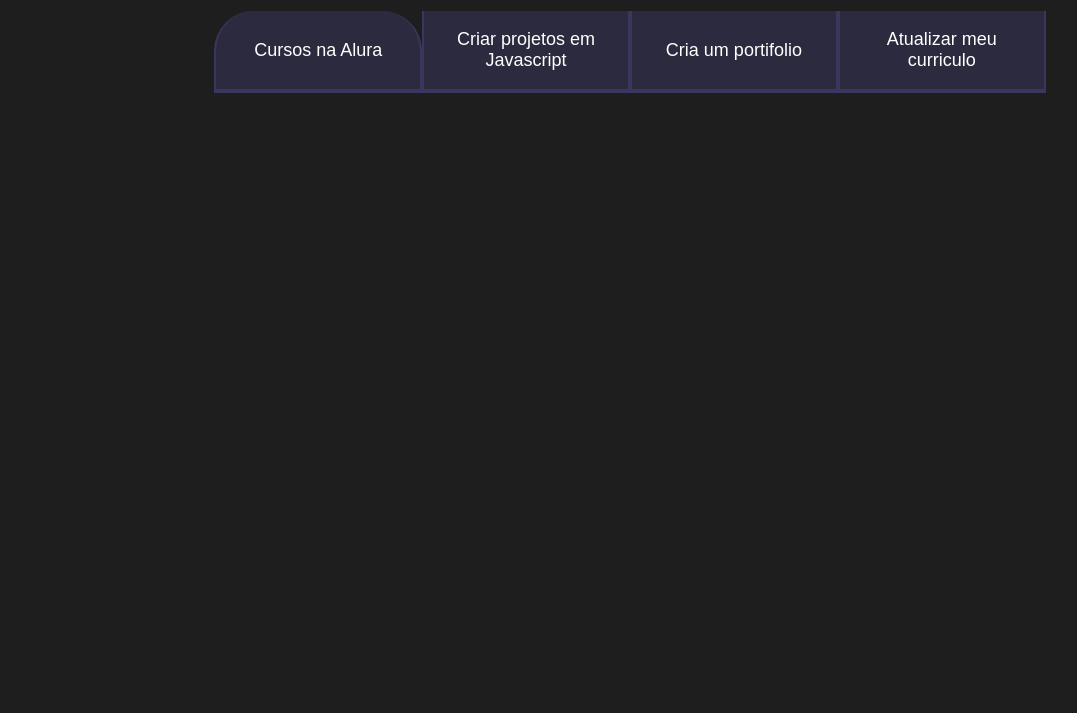
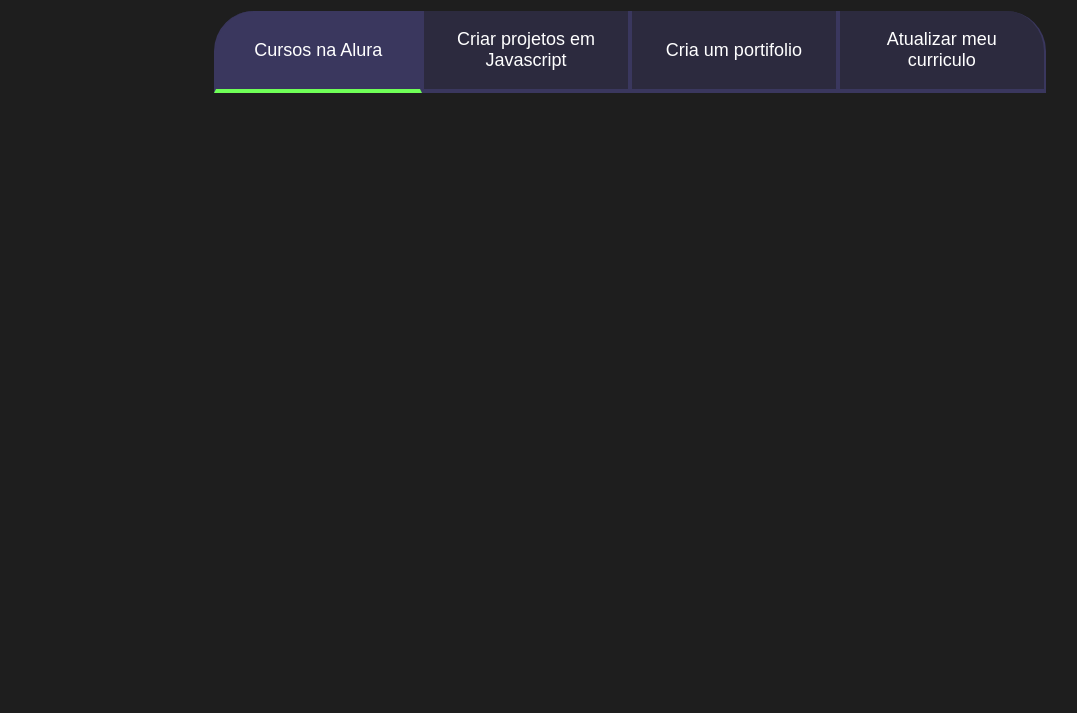
Before and after one commit to kel224/JavaScript-projeto-de-vida, a plain HTML site: page index.html in a window 1280 px wide. Shown: the part 87-800 px from the top of the page, without its empty margins (10-1087 px from the left). Drawn offline with Linux system fonts and the light colour scheme.

Commit message:
Add files via upload

```diff
--- a/index.html
+++ b/index.html
@@ -13,11 +13,12 @@
     <section class="conteudo-principal">
         <h2 class="titulo-principal">Meus Objetivos do ano<span>_</span> </h2>
         <div class="botoes">
-        <button class="botao">Cursos na Alura</button>
+        <button class="botao ativo">Cursos na Alura</button>
         <button class="botao">Criar projetos em Javascript</button>
         <button class="botao">Cria um portifolio</button>
         <button class="botao">Atualizar meu curriculo</button>
         </div>
     </section>
+    <script> src="main.js"</script>
 </body>
 </html>
--- a/style.css
+++ b/style.css
@@ -58,9 +58,23 @@ body{
     border-radius: 40px 40px 0 0;
 }
 
+.botoes {
+    display: block;
+}
+
+.ativo{
+    background-color: var(--botao-ativo);
+    border-bottom: 4px solid var(--verde);
+}
+
 @media screen and (min-width: 768px) {
     .botoes{
         display: flex;
     }
-
+    .botao:first-child{
+        border-radius: 40px 0 0 0;
+    }
+    .botao:last-child{
+        border-radius: 0 40px 0 0;
+    }
 }
```
Also changed, not shown: main.js (+8 -0 lines).
